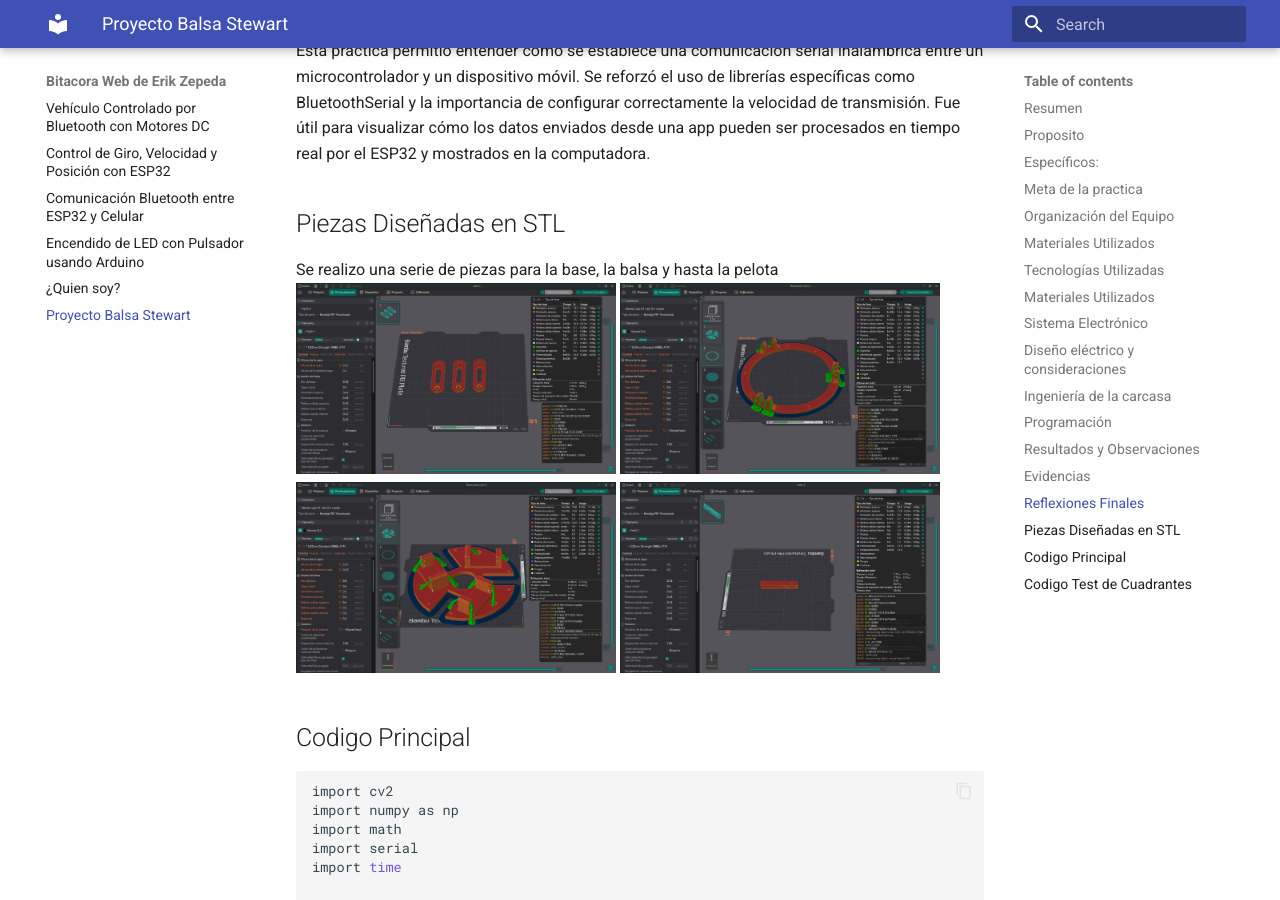
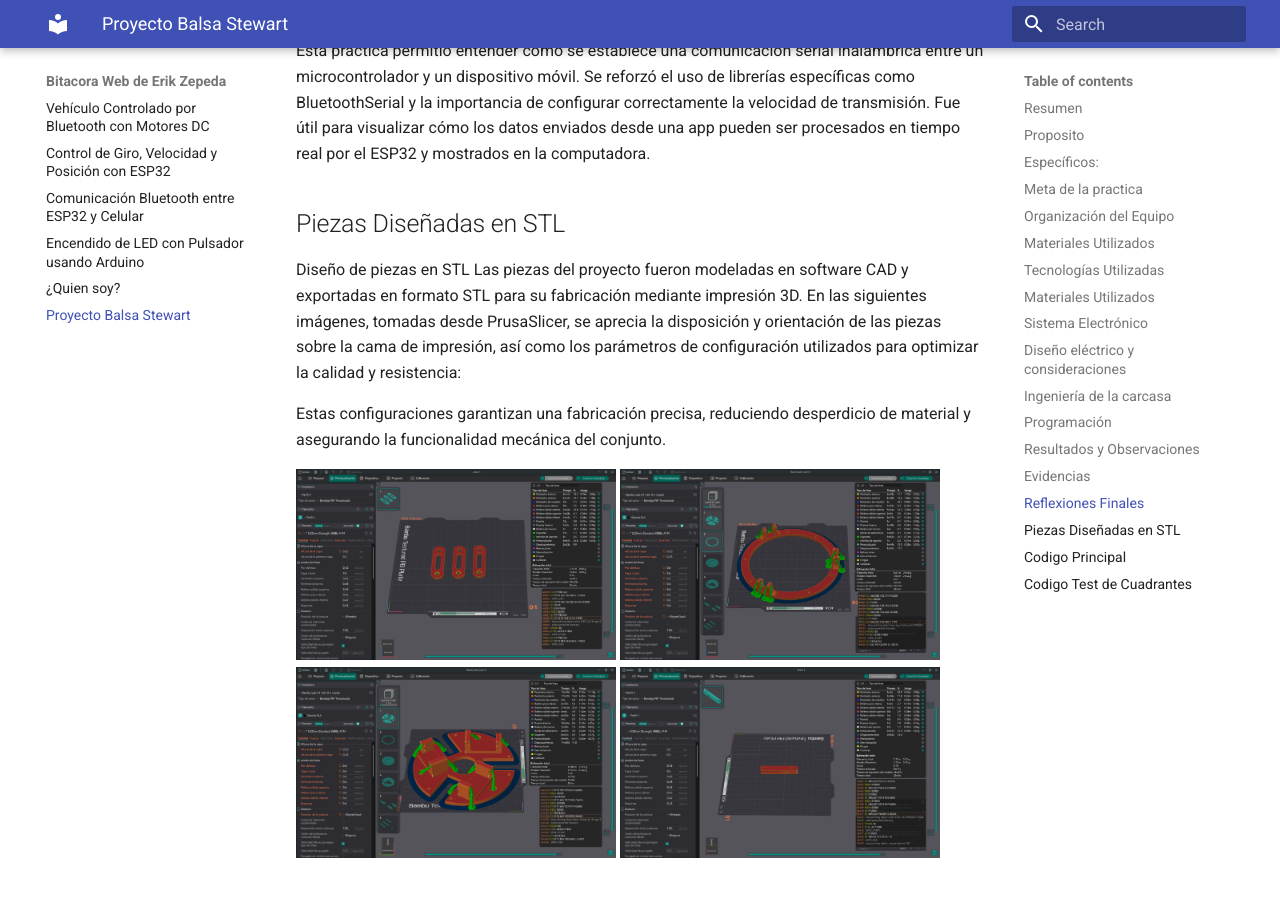
Before and after one commit to erikzepedaa/portafolioerikz, an MkDocs documentation site: the page built from docs/proyectobie.md, in a window 1280 px wide and 900 px high, scrolled down 4933 px. Built offline with MkDocs 1.6.1 and Material for MkDocs 9.7.7, drawn with Linux system fonts in a browser that asks for light colours.

Commit message:
Documentar diseño y fabricación de piezas en STL
Las piezas del proyecto fueron modeladas en software CAD y exportadas en formato STL para su fabricación mediante impresión 3D. Se incluyen imágenes de la disposición y configuración de impresión.

```diff
--- a/docs/proyectobie.md
+++ b/docs/proyectobie.md
@@ -141,7 +141,11 @@ Se reforzó el uso de librerías específicas como BluetoothSerial y la importan
 Fue útil para visualizar cómo los datos enviados desde una app pueden ser procesados en tiempo real por el ESP32 y mostrados en la computadora.
 
 ## Piezas Diseñadas en STL
-Se realizo una serie de piezas para la base, la balsa y hasta la pelota
+Diseño de piezas en STL
+Las piezas del proyecto fueron modeladas en software CAD y exportadas en formato STL para su fabricación mediante impresión 3D. En las siguientes imágenes, tomadas desde PrusaSlicer, se aprecia la disposición y orientación de las piezas sobre la cama de impresión, así como los parámetros de configuración utilizados para optimizar la calidad y resistencia:
+
+Estas configuraciones garantizan una fabricación precisa, reduciendo desperdicio de material y asegurando la funcionalidad mecánica del conjunto.
+
 <img src="../recursos/imgs/F6.jpg" alt="Diagrama del sistema" width="320">
 <img src="../recursos/imgs/F7.jpg" alt="Diagrama del sistema" width="320">
 <img src="../recursos/imgs/F8.jpg" alt="Diagrama del sistema" width="320">
```
